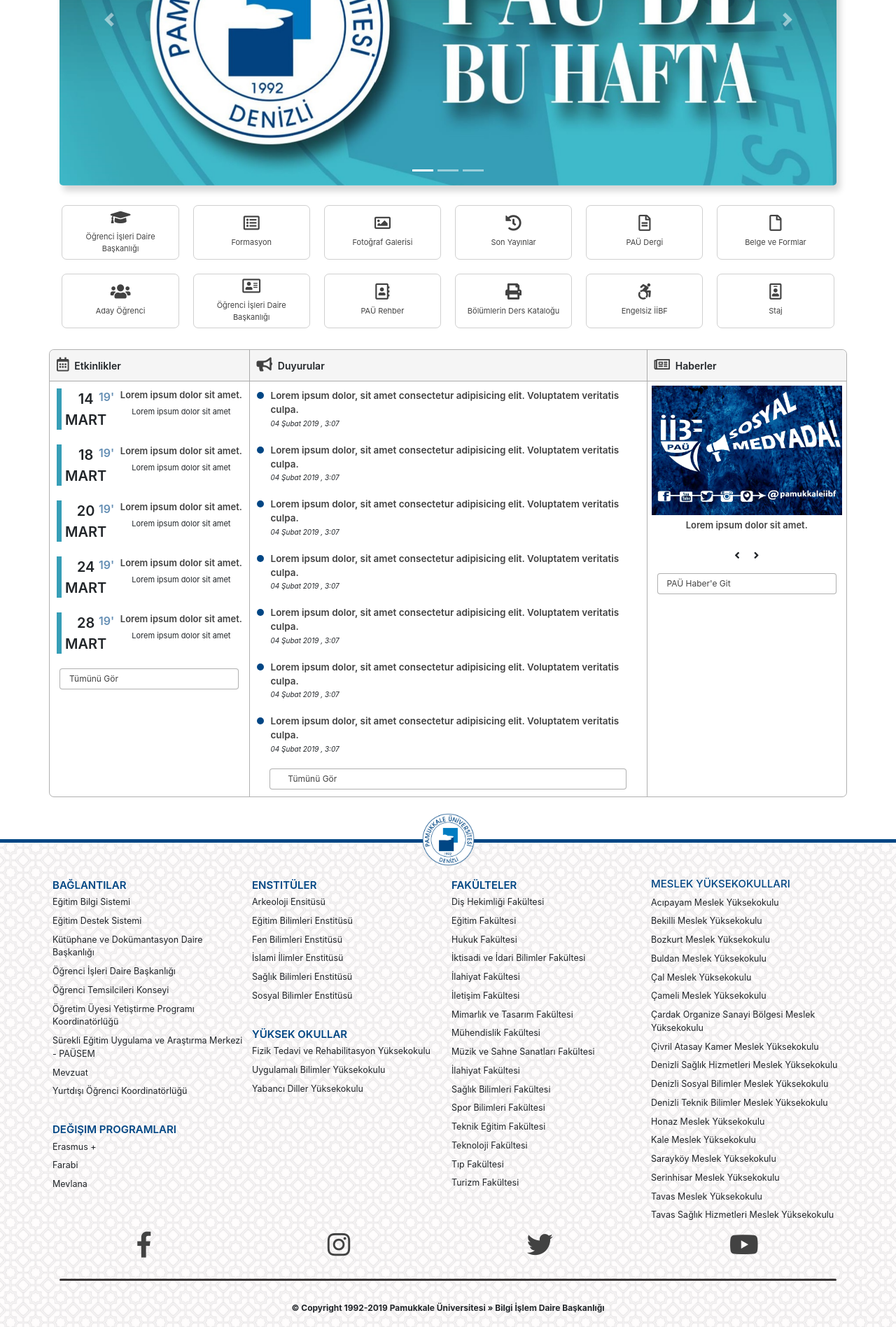
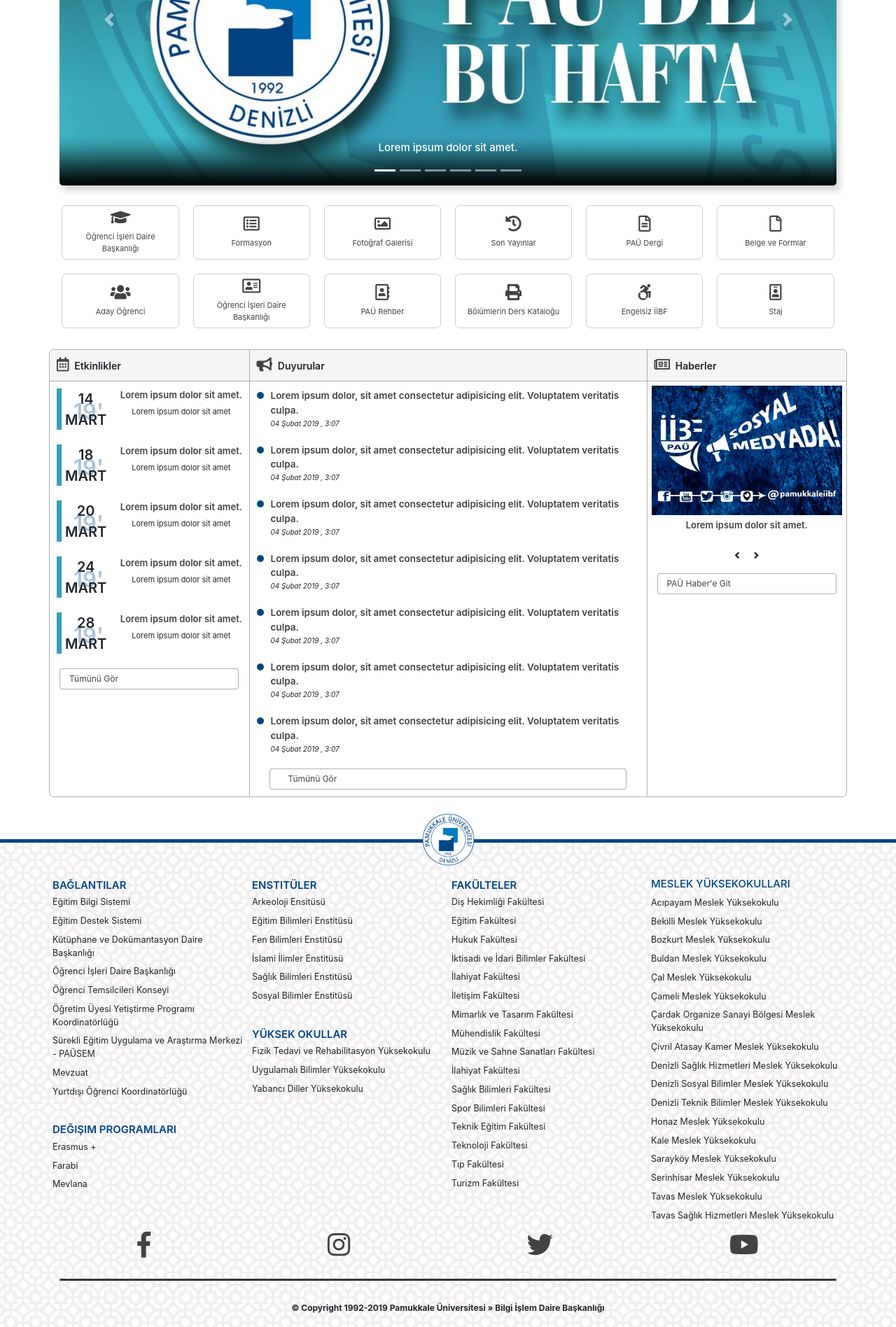
Before and after one commit to aoguz1/paufakulte, a PHP site: page / in a window 1280 px wide. Shown: the part 373-2269 px from the top of the page at 70% size. Run offline with PHP 8.4, Linux system fonts and the light colour scheme.

Commit message:
slider degisikligi yapildi

```diff
--- a/index.php
+++ b/index.php
@@ -203,17 +203,60 @@
                               <li data-target="#carouselExampleIndicators" data-slide-to="0" class="active"></li>
                               <li data-target="#carouselExampleIndicators" data-slide-to="1"></li>
                               <li data-target="#carouselExampleIndicators" data-slide-to="2"></li>
+                              <li data-target="#carouselExampleIndicators" data-slide-to="3"></li>
+                              <li data-target="#carouselExampleIndicators" data-slide-to="4"></li>
+                              <li data-target="#carouselExampleIndicators" data-slide-to="5"></li>
                             </ol>
                             <div class="carousel-inner ">
                               <div class="carousel-item active">
-                                <img style="width:1140px  "  src="imgs/header/xl_34a8d439-7b4b-4bb3-8bd9-7fc9308fe65a.jpg" class="d-block w-100" alt="...">
+                                <img src="imgs/header/xl_34a8d439-7b4b-4bb3-8bd9-7fc9308fe65a.jpg" class="d-block w-100" alt="...">
+                                <div class="carousel-caption">
+                                    <div class="container">
+                                        <a href="#">
+                                            <h4>Lorem ipsum dolor sit amet.</h4>
+                                        </a>
+                                    </div>
+                                </div>
+                            </div>
+                              <div class="carousel-item">
+                                <img src="http://haber.pau.edu.tr/Content/newsimg/pau-bahar-etkinlikleri-basliyor//xl_725967b0-8a1e-45ab-90e8-e8703fef7d58.jpg" class="d-block w-100" alt="...">
+                                <div class="carousel-caption">
+                                        <div class="container">
+                                            <a href="#">
+                                                <h4>Lorem ipsum dolor sit amet.</h4>
+                                            </a>
+                                        </div>
+                                    </div>
+                            </div>
+                              <div class="carousel-item">
+                                <img src="http://www.pau.edu.tr/themes/pau2017/imgs/05.jpg" class="d-block w-100" alt="...">
+                                <div class="carousel-caption">
+                                        <div class="container">
+                                            <a href="#">
+                                                <h4>Lorem ipsum dolor sit amet.</h4>
+                                            </a>
+                                        </div>
+                                    </div>
+                            </div>
+                              <div class="carousel-item">
+                                <img src="http://www.pau.edu.tr/themes/pau2017/imgs/01.jpg" class="d-block w-100" alt="...">
                               </div>
                               <div class="carousel-item">
-                                <img src="imgs/header/xl_34a8d439-7b4b-4bb3-8bd9-7fc9308fe65a.jpg" class="d-block w-100" alt="...">
-                              </div>
-                              <div class="carousel-item">
-                                <img src="imgs/header/xl_34a8d439-7b4b-4bb3-8bd9-7fc9308fe65a.jpg" class="d-block w-100" alt="...">
-                              </div>
+                                <img src="http://www.pau.edu.tr/themes/pau2017/imgs/00.jpg" class="d-block w-100" alt="...">
+                                <div class="carousel-caption">
+                                        <div class="container">
+                                            <a href="#">
+                                                <h4>Lorem ipsum dolor sit amet.</h4>
+                                            </a>
+                                        </div>
+                                    </div>
+                            </div>
+
+
+
+
+
+
                             </div>
                             <a class="carousel-control-prev" href="#carouselExampleIndicators" role="button" data-slide="prev">
                               <span class="carousel-control-prev-icon" aria-hidden="true"></span>
--- a/scss/responsive.scss
+++ b/scss/responsive.scss
@@ -36,6 +36,19 @@
      }
      .carousel-inner{
          border-radius: 0px;
+
+
+         .carousel-item{
+
+            height: 275px;
+            img{
+
+
+                margin: auto auto;
+                height: 275px;
+            }
+
+         }
      }
 
 
--- a/scss/style.scss
+++ b/scss/style.scss
@@ -329,6 +329,37 @@
 .carousel-inner{
     box-shadow: 5px 8px 10px 0 rgba(0, 0, 0, 0.16);
     border-radius:5px;
+
+    .carousel-item{
+
+        height: 474.73px;
+        width: 100%;
+        background-image: url("/imgs/header/headlineNewsWrapper.png");
+        background-position: bottom;
+        background-repeat: repeat-x;
+
+        img{
+            z-index: -5;
+            position: inherit;
+            height: 100%;
+            width: 100%;
+            margin: auto auto;
+            max-height: 474.74px;
+
+        }
+
+
+        .carousel-caption{
+            .container{
+                a{
+                    h4{
+                        color:#fff;
+                    }
+                }
+            }
+        }
+    }
+
 }
 
 //MENU
@@ -569,7 +600,7 @@
 
            .tarih{
 
-
+               position: relative;
                padding-left: 5px;
                float: left;
                font-size: 20px;
@@ -579,12 +610,13 @@
 
                 &::before{
                     content: "19'";
-                    font-size: 16px;
+                    font-size: 31px;
                     position: absolute;
-                    left: 70px;
+                    top:10px;
+                    left: 17px;
                     color: #004684;
                     margin: auto auto;
-                    opacity: 0.6;
+                    opacity: 0.32;
 
 
                 }
--- a/styles/responsive.css
+++ b/styles/responsive.css
@@ -25,6 +25,11 @@
 
   .carousel-inner {
     border-radius: 0px; }
+    .carousel-inner .carousel-item {
+      height: 275px; }
+      .carousel-inner .carousel-item img {
+        margin: auto auto;
+        height: 275px; }
 
   .ft-bottom-info p {
     font-size: 1.1rem; } }
--- a/styles/style.css
+++ b/styles/style.css
@@ -171,6 +171,21 @@
 .carousel-inner {
   box-shadow: 5px 8px 10px 0 rgba(0, 0, 0, 0.16);
   border-radius: 5px; }
+  .carousel-inner .carousel-item {
+    height: 474.73px;
+    width: 100%;
+    background-image: url("/imgs/header/headlineNewsWrapper.png");
+    background-position: bottom;
+    background-repeat: repeat-x; }
+    .carousel-inner .carousel-item img {
+      z-index: -5;
+      position: inherit;
+      height: 100%;
+      width: 100%;
+      margin: auto auto;
+      max-height: 474.74px; }
+    .carousel-inner .carousel-item .carousel-caption .container a h4 {
+      color: #fff; }
 
 #menu .container .col-md-2 {
   max-width: 14.666667%; }
@@ -307,6 +322,7 @@
     .etkinlikler ul li {
       overflow: hidden; }
       .etkinlikler ul li .tarih {
+        position: relative;
         padding-left: 5px;
         float: left;
         font-size: 20px;
@@ -315,12 +331,13 @@
         text-align: center; }
         .etkinlikler ul li .tarih::before {
           content: "19'";
-          font-size: 16px;
+          font-size: 31px;
           position: absolute;
-          left: 70px;
+          top: 10px;
+          left: 17px;
           color: #004684;
           margin: auto auto;
-          opacity: 0.6; }
+          opacity: 0.32; }
         .etkinlikler ul li .tarih .tarih-gun {
           margin: 0; }
       .etkinlikler ul li .aciklama-icerik {
```
Also changed, not shown: imgs/header/fslide.png (added), imgs/header/headlineNewsWrapper.png (added), 2 other files.
